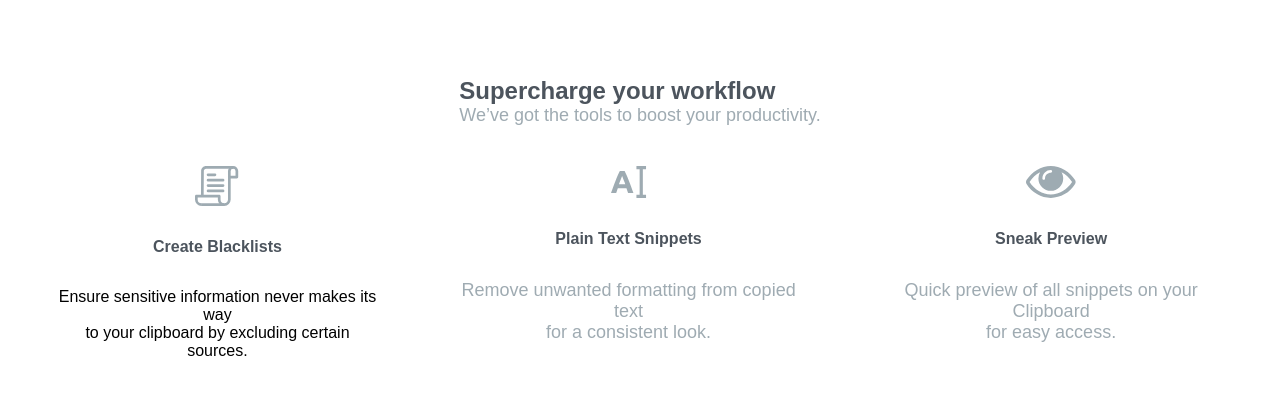
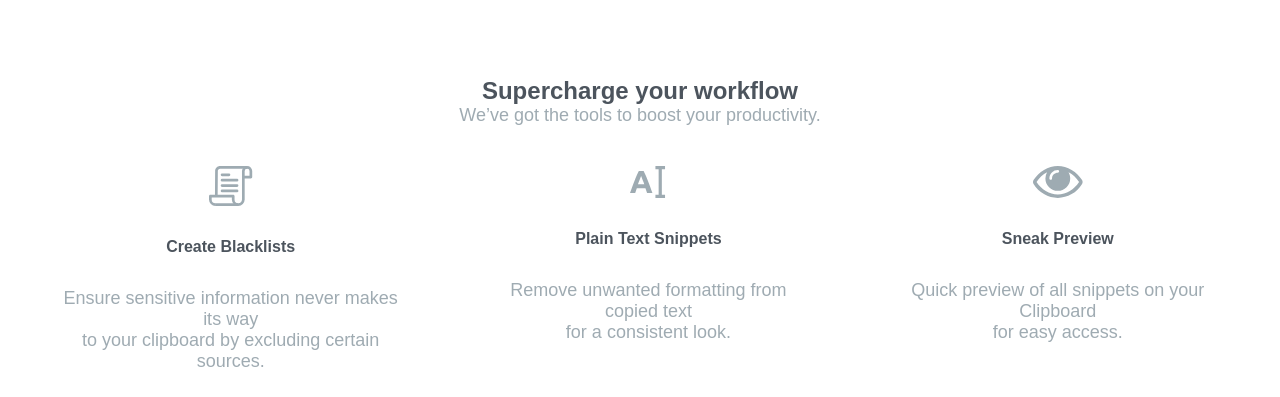
Before and after one commit to NedoxTheCoder/clipboard-landing-page, a plain HTML site: page index.html in a window 1280 px wide. Shown: the part 1833-2230 px from the top of the page. Drawn offline with Linux system fonts and the light colour scheme; a web font is replaced by a local one.

Commit message:
fixed color bug + aligned a heading

```diff
--- a/index.html
+++ b/index.html
@@ -62,9 +62,11 @@
         <div class="options">
             <div class="o blacklist"><img src="./clipboard-landing-page-master/images/icon-blacklist.svg" alt="">
             <h4>Create Blacklists</h4>
+        <p>
             Ensure sensitive information never makes its
             way <br> to your clipboard by excluding
             certain sources.
+        </p>
             </div>
             <div class="o plain">
                 <img src="./clipboard-landing-page-master/images/icon-text.svg" alt="">
--- a/style.css
+++ b/style.css
@@ -98,7 +98,9 @@
 .section2 img{
     width: 50%;
 }
-
+.hp{
+    text-align: center;
+}
 .ph h1{
     text-align: center;
     margin-bottom: 1rem;
```
